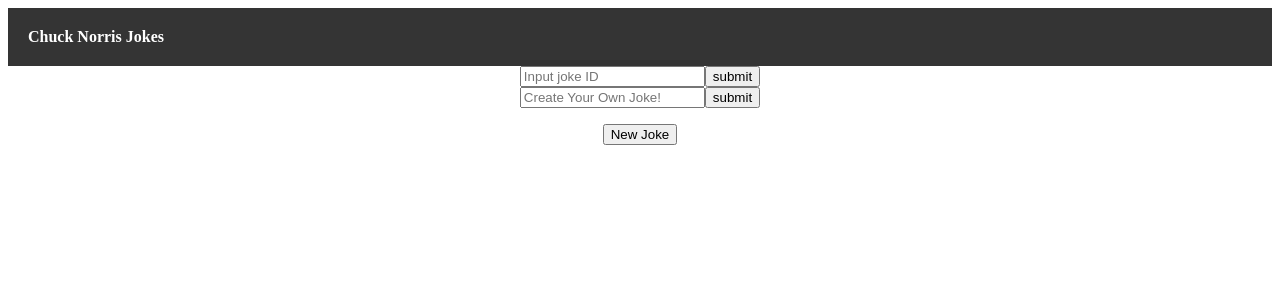
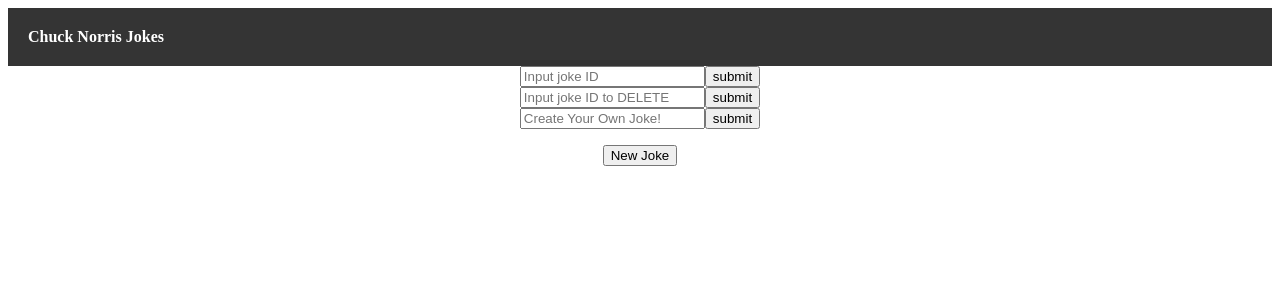
Before and after one commit to Athly23/chuck-norris-project7, a React (Create React App) app in the folder chuck-norris7/: page / in a window 1280 px wide. Shown: the top 300 px of the page. Built offline with nearby package versions, Linux system fonts and the light colour scheme; no server answers.

Commit message:
delete now works

```diff
--- a/chuck-norris7/src/App.js
+++ b/chuck-norris7/src/App.js
@@ -23,6 +23,7 @@
     this.logState = this.logState.bind(this);
     this.findJokeID = this.findJokeID.bind(this);
     this.receiveJokeFromID = this.receiveJokeFromID.bind(this);
+    this.deleteJokeFromID = this.deleteJokeFromID.bind(this);
   }
 
   findJokeID(e) {
@@ -32,12 +33,38 @@
     console.log(this.state.chuckID);
   }
 
+  deleteJokeFromID(e) {
+    e.preventDefault();
+    console.log("delete run");
+    let URL = `http://localhost:4000/jokes/${this.state.chuckID}`;
+    fetch(URL, {
+      method: "DELETE",
+    })
+      .then(res => res.json())
+      .then(res => {
+        this.setState({
+          chuckID: res,
+        });
+      });
+  }
+
   receiveJokeFromID(evt) {
     evt.preventDefault();
     let URL = `http://localhost:4000/jokes/${this.state.chuckID}`;
     fetch(URL)
       .then(res => res.json())
-      .then(res => console.log(res));
+      .then(res => {
+        if (res[0]) {
+          this.setState({
+            jokeID: res[0].jokeID,
+            jokes: res[0].value,
+          });
+        } else {
+          alert("Joke does not exist!");
+        }
+
+        // console.log(res[0].value);
+      });
   }
 
   logState() {
@@ -145,11 +172,22 @@
             <input
               type="text"
               placeholder="Input joke ID"
-              value={this.state.chuckID}
               onChange={this.findJokeID}
             ></input>
             <input
               onClick={this.receiveJokeFromID}
+              type="submit"
+              value="submit"
+            ></input>
+          </form>
+          <form>
+            <input
+              type="text"
+              placeholder="Input joke ID to DELETE"
+              onChange={this.findJokeID}
+            ></input>
+            <input
+              onClick={this.deleteJokeFromID}
               type="submit"
               value="submit"
             ></input>
```
